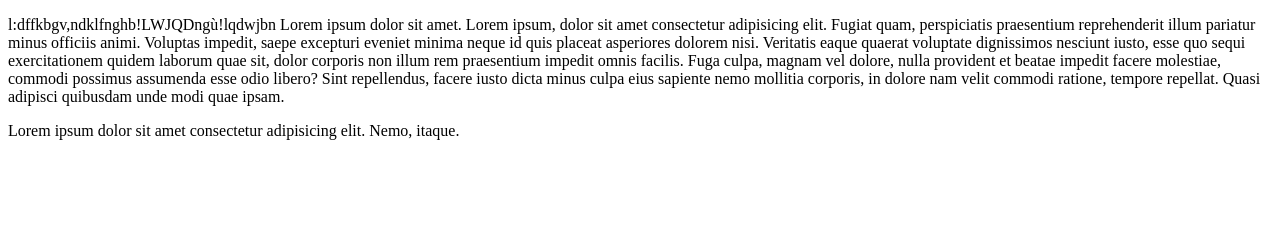
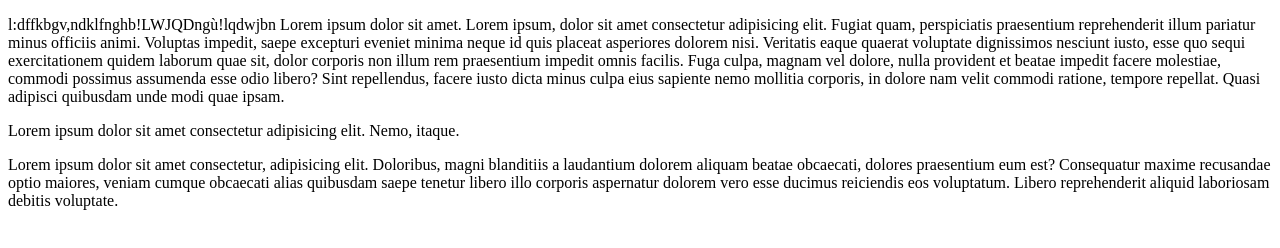
Before and after one commit to jean-christophe-mairot/drghdegty, a plain HTML site: page index.html in a window 1280 px wide. Drawn offline with Linux system fonts and the light colour scheme.

Commit message:
index nouveau

```diff
--- a/index.html
+++ b/index.html
@@ -25,4 +25,12 @@
       Lorem ipsum dolor sit amet consectetur adipisicing elit. Nemo, itaque.
     </p>
   </body>
+  <p>
+    Lorem ipsum dolor sit amet consectetur, adipisicing elit. Doloribus, magni
+    blanditiis a laudantium dolorem aliquam beatae obcaecati, dolores
+    praesentium eum est? Consequatur maxime recusandae optio maiores, veniam
+    cumque obcaecati alias quibusdam saepe tenetur libero illo corporis
+    aspernatur dolorem vero esse ducimus reiciendis eos voluptatum. Libero
+    reprehenderit aliquid laboriosam debitis voluptate.
+  </p>
 </html>
```
